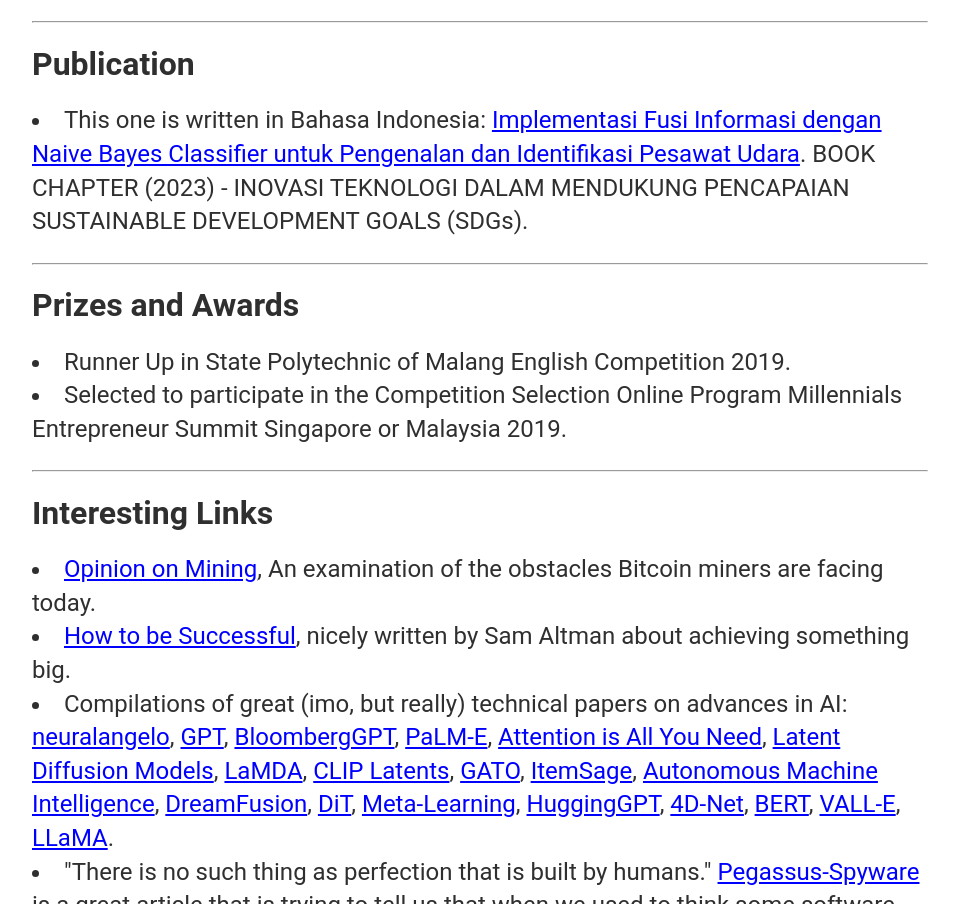
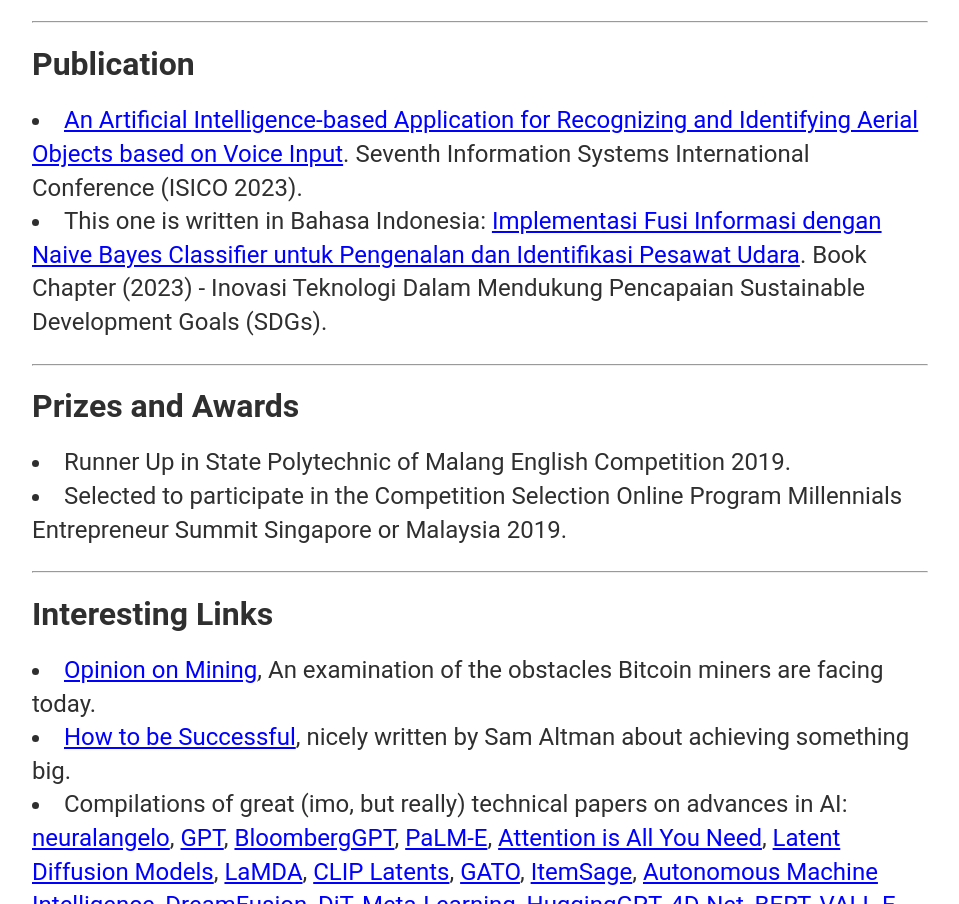
Before and after one commit to abdullohndm/abdullohndm.github.io, a plain HTML site: page index.html in a window 1280 px wide. Shown: the part 1725-2629 px from the top of the page, without its empty margins (160-1119 px from the left). Drawn offline with Linux system fonts and the light colour scheme.

Commit message:
Update index.html

```diff
--- a/index.html
+++ b/index.html
@@ -55,7 +55,8 @@
 		<div class="pub">
 			<div class="pub-title">
 			<h1>Publication</h1>
-			<li>This one is written in Bahasa Indonesia: <a href="https://publishing-widyagama.ac.id/ejournal-v2/index.php/bcti/article/view/4910">Implementasi Fusi Informasi dengan Naive Bayes Classifier untuk Pengenalan dan Identifikasi Pesawat Udara</a>. BOOK CHAPTER (2023) - INOVASI TEKNOLOGI DALAM MENDUKUNG PENCAPAIAN SUSTAINABLE DEVELOPMENT GOALS (SDGs).</li>
+			<li><a href="https://www.sciencedirect.com/science/article/pii/S187705092400334X">An Artificial Intelligence-based Application for Recognizing and Identifying Aerial Objects based on Voice Input</a>. Seventh Information Systems International Conference (ISICO 2023).</li>
+			<li>This one is written in Bahasa Indonesia: <a href="https://publishing-widyagama.ac.id/ejournal-v2/index.php/bcti/article/view/4910">Implementasi Fusi Informasi dengan Naive Bayes Classifier untuk Pengenalan dan Identifikasi Pesawat Udara</a>. Book Chapter (2023) - Inovasi Teknologi Dalam Mendukung Pencapaian Sustainable Development Goals (SDGs).</li>
 			<p></p>
 			</div>
 		</div>
@@ -119,7 +120,7 @@
 			<p>
 				<a href="https://abdullohndm.blogspot.com/">Blog</a> <span>&#183;</span>
 				<a href="mailto:abdullohnidhom@hotmail.com">Email</a> <span>&#183;</span>
-				<a href="https://twitter.com/abdullohthegr8">X</a> <span>&#183;</span>
+				<a href="https://twitter.com/abdullohndm">X</a> <span>&#183;</span>
 				<a href="https://linkedin.com/in/abdullohnidhom">Linkedin</a> <span>&#183;</span>
         		<a href="https://github.com/abdullohndm">Github</a>
 			</p>
```
